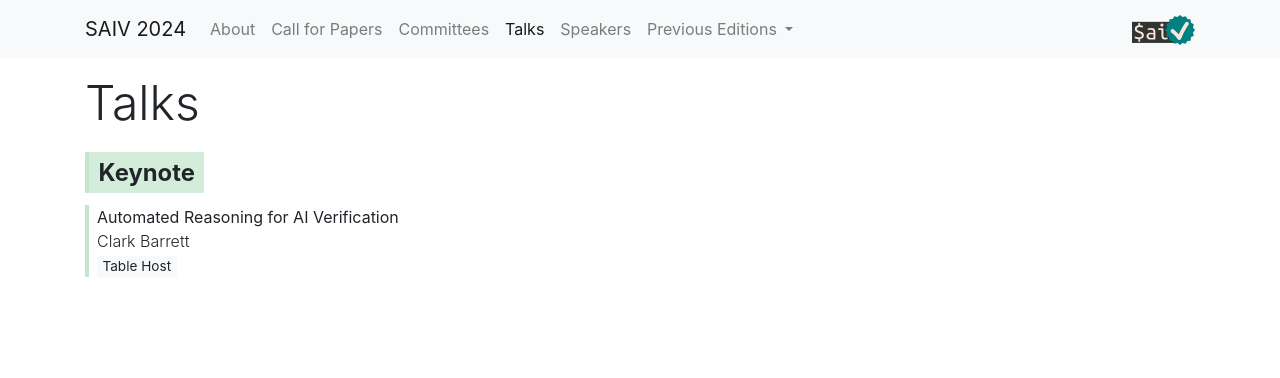
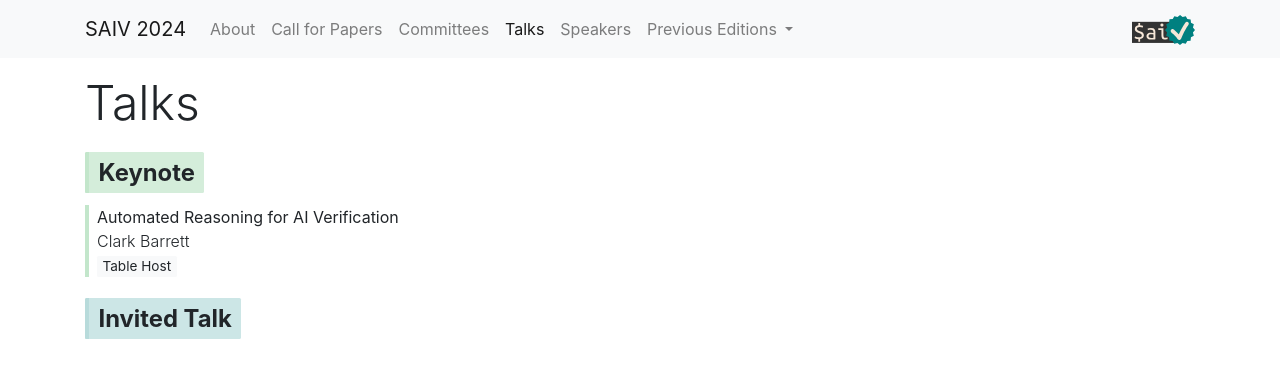
Before and after one commit to SAIV-conference/2025, a Jekyll site: the page built from talks/index.md, in a window 1280 px wide. Shown: the top 378 px of the page. Built offline with Jekyll 4.4.1, drawn with Linux system fonts in a browser that asks for light colours.

Commit message:
Update _config.yml

```diff
--- a/_config.yml
+++ b/_config.yml
@@ -163,8 +163,8 @@ conference:
     main_categories:
       - name: Keynote
         color: success
-      #- name: Invited Talk
-        #color: primary
+      - name: Invited Talk
+        color: primary
       #- name: Contributed Talk
         #color: secondary
     ## Hide icons on talk overview page
```
